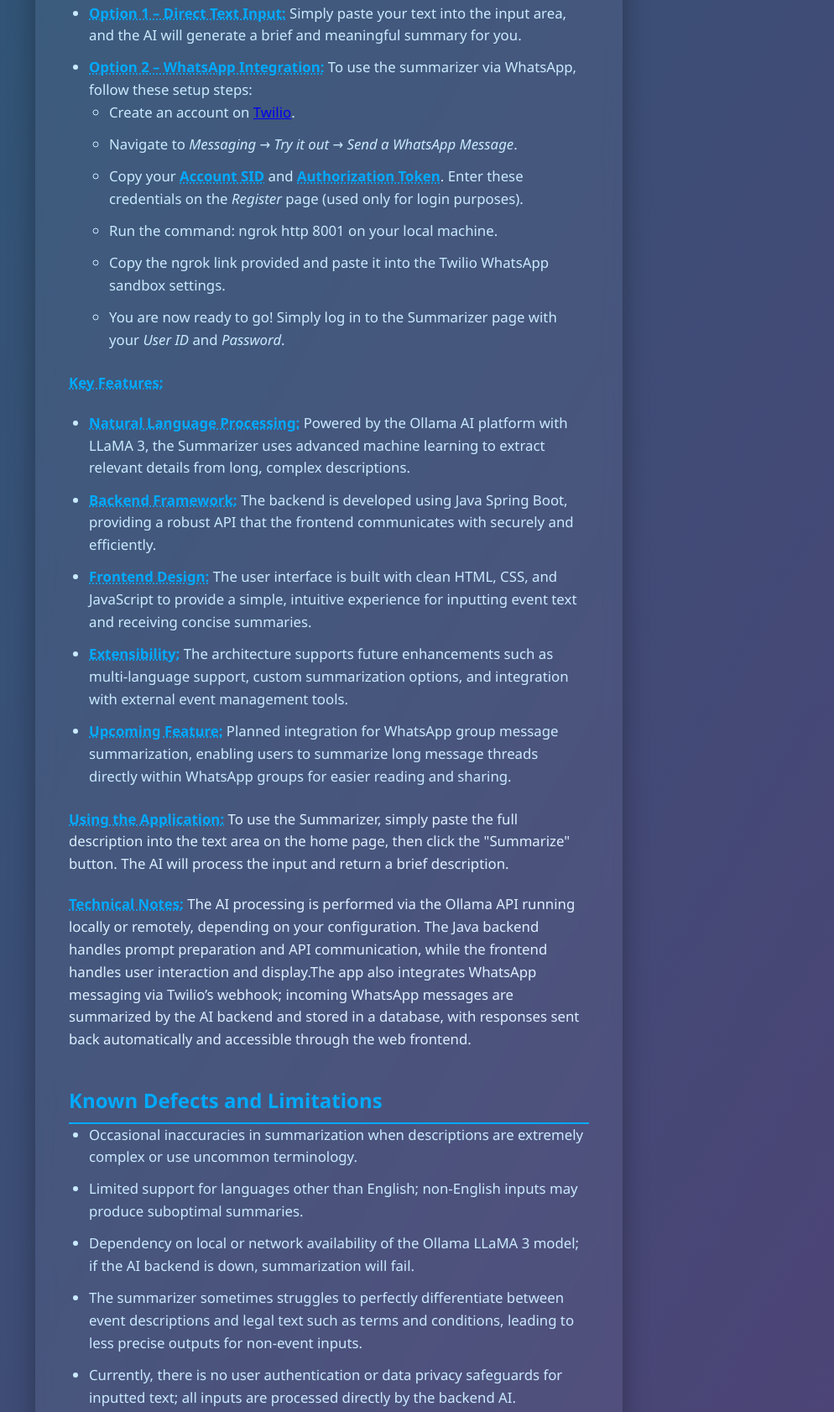
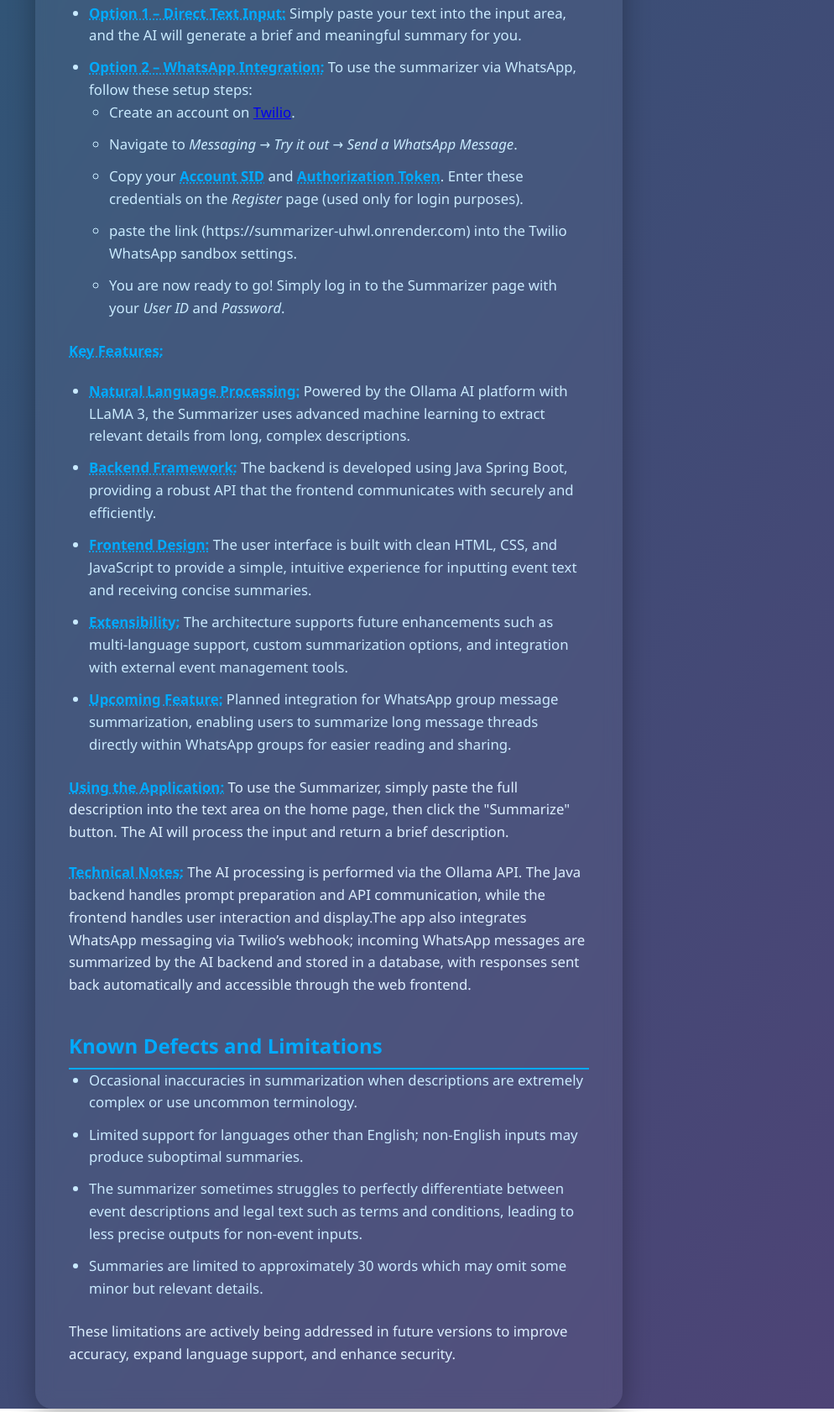
Before and after one commit to Vedavyaas/Summarizer, a plain HTML site: page Backend-Summarizer/src/main/resources/templates/docs.html in a window 1280 px wide. Shown: the part 360-2042 px from the top of the page at 84% size, without its empty margins (248-1242 px from the left). Drawn offline with Linux system fonts and the light colour scheme.

```diff
--- a/Backend-Summarizer/src/main/resources/templates/docs.html
+++ b/Backend-Summarizer/src/main/resources/templates/docs.html
@@ -5,7 +5,7 @@
     <meta name="viewport" content="width=device-width, initial-scale=1" />
     <title>Documentation - Summarizer</title>
     <style>
-        /* Reset and base */
+
         * {
           box-sizing: border-box;
           font-family: 'Segoe UI', Tahoma, Geneva, Verdana, sans-serif;
@@ -22,7 +22,6 @@
           align-items: center;
         }
 
-        /* Header/Nav */
         header {
           background: linear-gradient(90deg, #0072ff, #00c6ff);
           padding: 12px 0;
@@ -69,7 +68,6 @@
           transform: scale(1.15);
         }
 
-        /* Main content container */
         main.container {
           background: rgba(255, 255, 255, 0.05);
           border-radius: 20px;
@@ -83,7 +81,6 @@
           line-height: 1.6;
         }
 
-        /* Headings */
         h1 {
           color: #00c6ff;
           margin-bottom: 24px;
@@ -99,14 +96,12 @@
           font-weight: 700;
         }
 
-        /* Paragraph text */
         p {
           font-size: 1.05rem;
           color: #dcefff;
           margin-bottom: 1.3rem;
         }
 
-        /* Lists */
         ul {
           padding-left: 24px;
           margin-bottom: 1.5rem;
@@ -118,14 +113,12 @@
           font-size: 1.05rem;
         }
 
-        /* Highlights */
         strong {
           color: #00aaff;
           font-weight: 700;
           text-decoration: underline dotted;
         }
 
-        /* Responsive */
         @media (max-width: 480px) {
           main.container {
             padding: 20px 20px;
@@ -171,8 +164,7 @@
                 <li>Create an account on <a href="https://www.twilio.com/" target="_blank">Twilio</a>.</li>
                 <li>Navigate to <em>Messaging → Try it out → Send a WhatsApp Message</em>.</li>
                 <li>Copy your <strong>Account SID</strong> and <strong>Authorization Token</strong>. Enter these credentials on the <em>Register</em> page (used only for login purposes).</li>
-                <li>Run the command: <code>ngrok http 8001</code> on your local machine.</li>
-                <li>Copy the ngrok link provided and paste it into the Twilio WhatsApp sandbox settings.</li>
+                <li> paste the link (https://summarizer-uhwl.onrender.com) into the Twilio WhatsApp sandbox settings.</li>
                 <li>You are now ready to go! Simply log in to the Summarizer page with your <em>User ID</em> and <em>Password</em>.</li>
             </ul>
         </li>
@@ -187,14 +179,12 @@
         <li><strong>Upcoming Feature:</strong> Planned integration for WhatsApp group message summarization, enabling users to summarize long message threads directly within WhatsApp groups for easier reading and sharing.</li>
     </ul>
     <p><strong>Using the Application:</strong> To use the Summarizer, simply paste the full description into the text area on the home page, then click the "Summarize" button. The AI will process the input and return a brief description.</p>
-    <p><strong>Technical Notes:</strong> The AI processing is performed via the Ollama API running locally or remotely, depending on your configuration. The Java backend handles prompt preparation and API communication, while the frontend handles user interaction and display.The app also integrates WhatsApp messaging via Twilio’s webhook; incoming WhatsApp messages are summarized by the AI backend and stored in a database, with responses sent back automatically and accessible through the web frontend.</p>
+    <p><strong>Technical Notes:</strong> The AI processing is performed via the Ollama API. The Java backend handles prompt preparation and API communication, while the frontend handles user interaction and display.The app also integrates WhatsApp messaging via Twilio’s webhook; incoming WhatsApp messages are summarized by the AI backend and stored in a database, with responses sent back automatically and accessible through the web frontend.</p>
     <h2>Known Defects and Limitations</h2>
     <ul>
         <li>Occasional inaccuracies in summarization when descriptions are extremely complex or use uncommon terminology.</li>
         <li>Limited support for languages other than English; non-English inputs may produce suboptimal summaries.</li>
-        <li>Dependency on local or network availability of the Ollama LLaMA 3 model; if the AI backend is down, summarization will fail.</li>
         <li>The summarizer sometimes struggles to perfectly differentiate between event descriptions and legal text such as terms and conditions, leading to less precise outputs for non-event inputs.</li>
-        <li>Currently, there is no user authentication or data privacy safeguards for inputted text; all inputs are processed directly by the backend AI.</li>
         <li>Summaries are limited to approximately 30 words which may omit some minor but relevant details.</li>
     </ul>
     <p>These limitations are actively being addressed in future versions to improve accuracy, expand language support, and enhance security.</p>
```
Also changed, not shown: Backend-Summarizer/src/main/resources/templates/about.html (+0 -7 lines).
